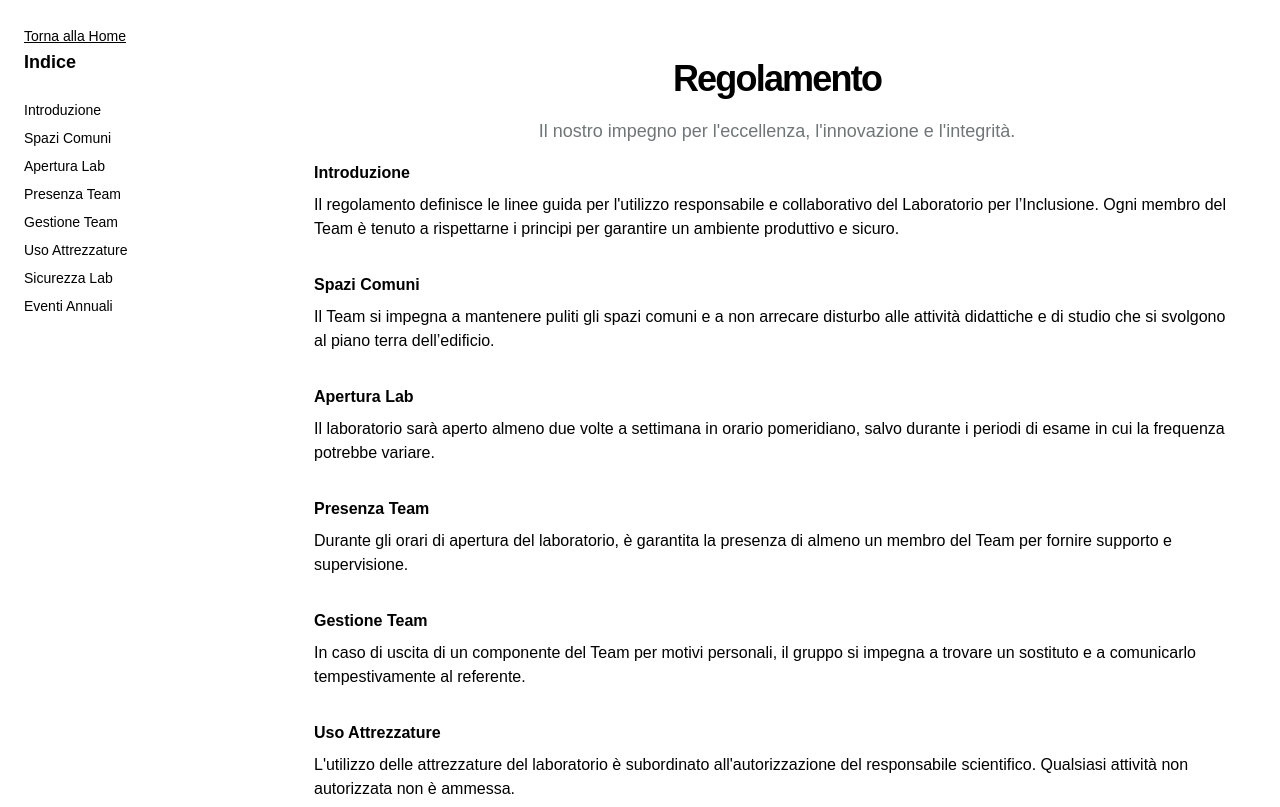
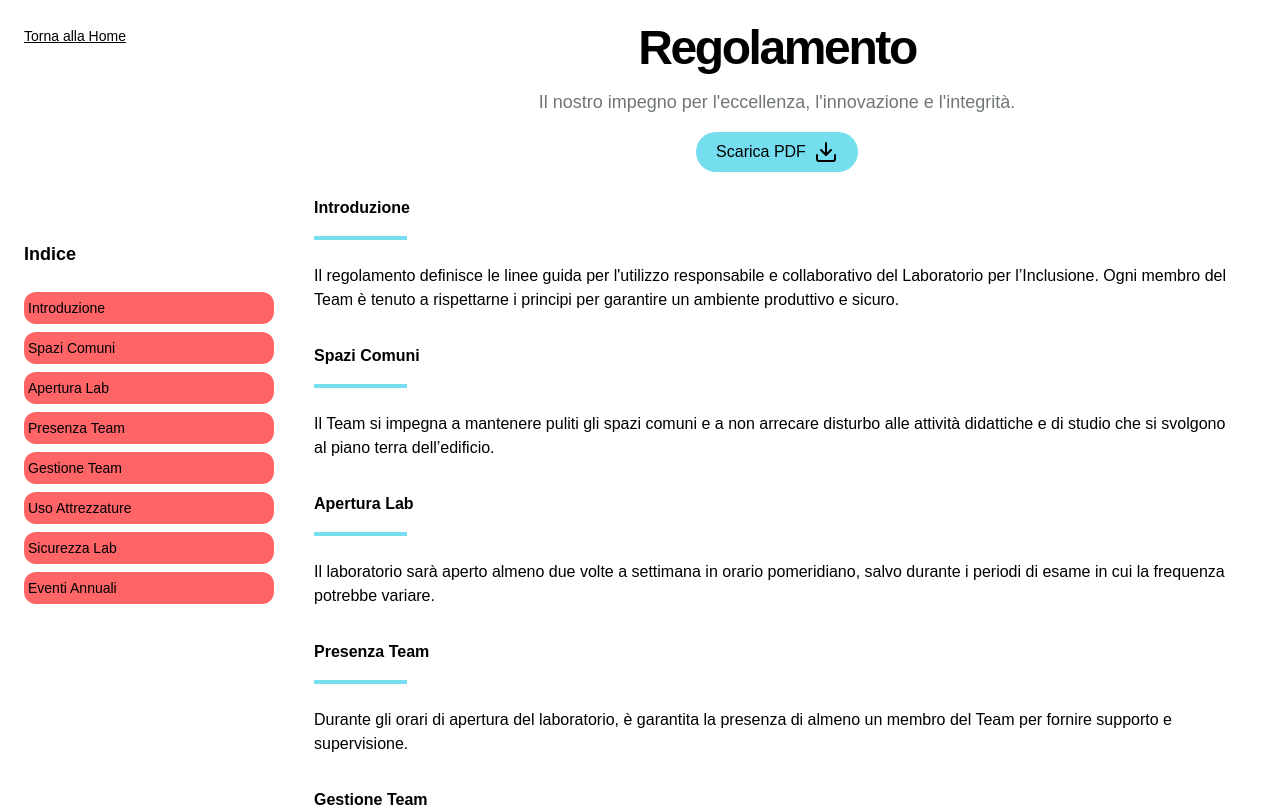
Before and after one commit to LorenzoCalabrese03/aletheialab.it, a Next.js app: page /Rules in a window 1280 px wide. Shown: the top 807 px of the page. Built offline with nearby package versions, Linux system fonts and the light colour scheme; no server answers.

Commit message:
Update Rules.tsx

```diff
--- a/components/Pages/Rules.tsx
+++ b/components/Pages/Rules.tsx
@@ -1,6 +1,7 @@
 "use client";
 import { motion } from "framer-motion";
 import { section } from "framer-motion/client";
+import { Download } from "lucide-react";
 import Link from "next/link";
 
 const regulationSections = [
@@ -64,16 +65,23 @@ export default function Rules() {
           Torna alla Home
         </Link>
 
-        <h3 className="font-semibold text-lg">Indice</h3>
+        <h3 className="font-semibold text-lg  md:mt-48">Indice</h3>
 
-        <nav className="space-y-2">
+        <nav className="space-y-2 ">
           {regulationSections.map((section) => (
             <a
               key={section.id}
               href={`#${section.id}`}
               className="block text-sm text text-muted-foregorund hover:text-foreground"
             >
-              {section.title}
+              <motion.div
+                whileHover={{ scale: 1.05 }}
+                whileTap={{ scale: 0.95 }}
+              >
+                <div className="bg-red-400 hover:bg-red-600 px-1 py-1.5 rounded-xl">
+                  {section.title}
+                </div>
+              </motion.div>
             </a>
           ))}
         </nav>
@@ -86,13 +94,26 @@ export default function Rules() {
           animate={{ opacity: 1, scale: 1 }}
           transition={{ duration: 2 }}
         >
-          <h2 className="text-3xl font-bold tracking-tighter md:text-4xl/tight md:mt-8 col-span-3  text-center ">
+          <h1 className="text-4xl font-bold tracking-tighter sm:text-5xl text-center">
             Regolamento
-          </h2>
+          </h1>
           <p className="mt-4 text-muted-foreground md:text-lg text-custom-grigio text-center ">
             Il nostro impegno per l'eccellenza, l'innovazione e l'integrità.
           </p>
+
+          {/*Sezione Scarica PDF */}
+
+          <div className="flex flex-col justify-center items-center w-full mt-4 mb-2">
+            <motion.div whileHover={{ scale: 1.05 }} whileTap={{ scale: 0.95 }}>
+              <button className=" flex items-center gap-2  bg-[rgb(116,221,238)]  hover:bg-[rgb(98,190,204)]  rounded-3xl py-2 px-5">
+                <span>Scarica PDF</span>
+                <Download />
+              </button>
+            </motion.div>
+          </div>
         </motion.div>
+
+        {/*Sezione Titolo+Descrizione Regole */}
 
         {regulationSections.map((section) => (
           <section
@@ -101,6 +122,15 @@ export default function Rules() {
             className="scroll-mt-24 ctext-center  p-4"
           >
             <h2 className="font-semibold mb-2">{section.title}</h2>
+
+            {/*Sezione Linea */}
+            <motion.div
+              initial={{ width: 0, x: "10%" }}
+              animate={{ width: "10%", x: 0 }}
+              transition={{ duration: 1, ease: "easeIn" }}
+              className="w-14 h-1  bg-[rgb(116,221,238)]  mt-4 mb-6 "
+            ></motion.div>
+
             <p className="text-muted-foreground">{section.content}</p>
           </section>
         ))}
```
